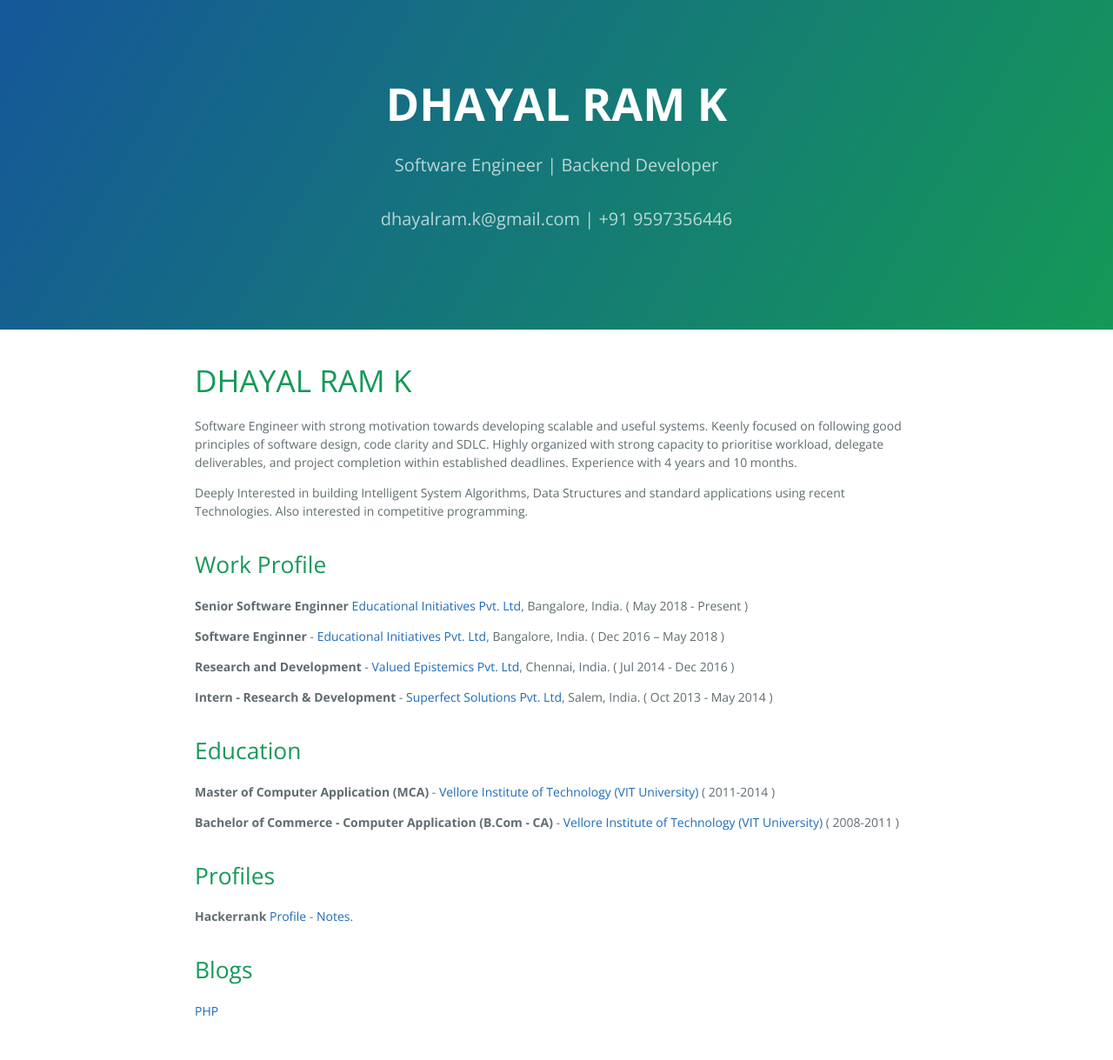
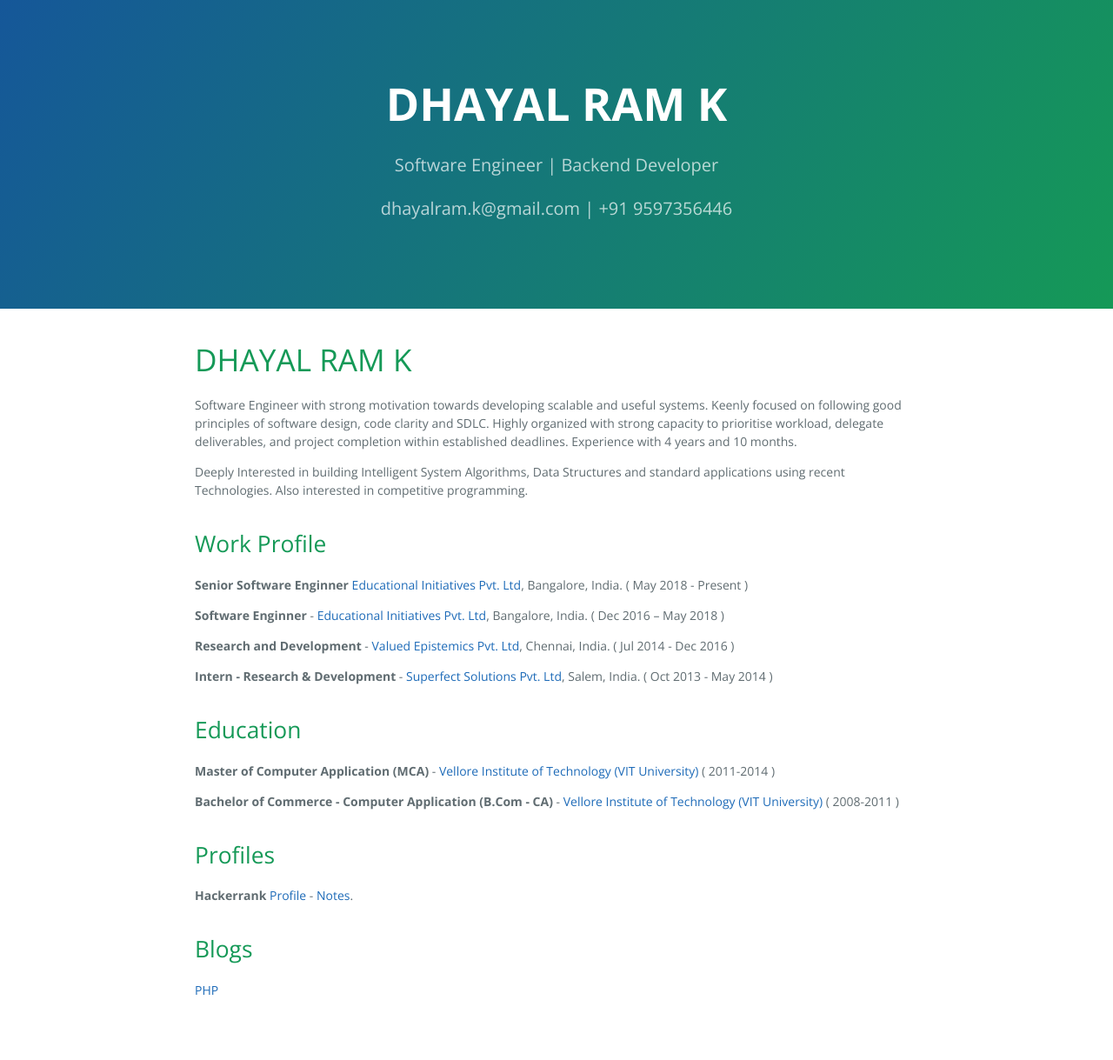
Before and after one commit to dhayalramk/dhayalramk.github.io, a Jekyll site: the page built from index.md, in a window 1280 px wide. Shown: the whole page at 87% size. Built offline with Jekyll 4.4.1, drawn with Linux system fonts in a browser that asks for light colours; our own code applies the rules of GitHub Pages for plain Markdown files; after the commit the page ends 1195 px from its top, so only the background shows below that.

Commit message:
Adding sass

```diff
--- a/_sass/jekyll-theme-cayman.scss
+++ b/_sass/jekyll-theme-cayman.scss
@@ -142,7 +142,6 @@ a {
 }
 
 .project-tagline {
-  margin-bottom: 2rem;
   font-weight: normal;
   opacity: 0.7;
 
@@ -160,7 +159,6 @@ a {
 }
 
 .project-tagline2 {
-  margin-bottom: 2rem;
   font-weight: normal;
   opacity: 0.7;
 
```
